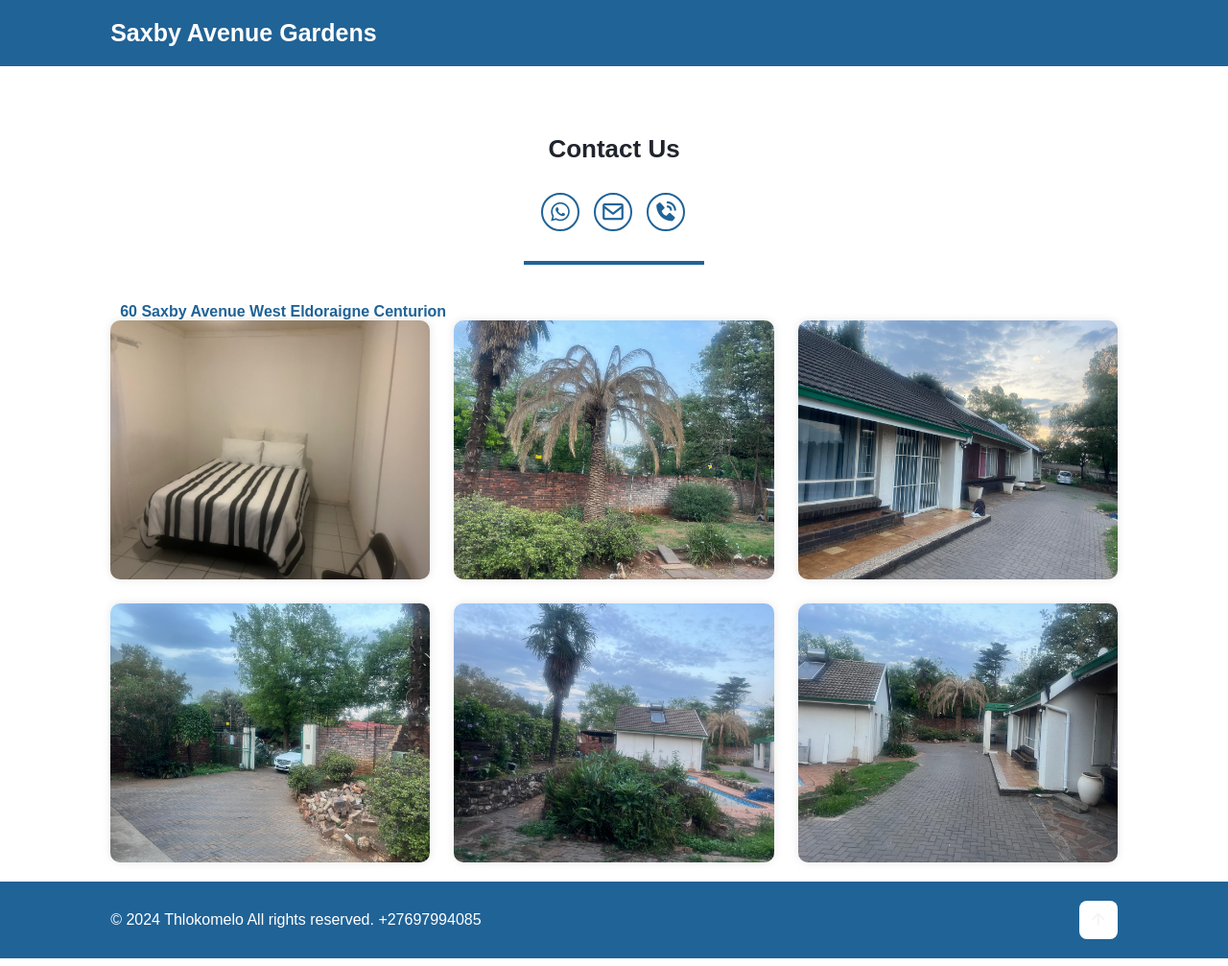
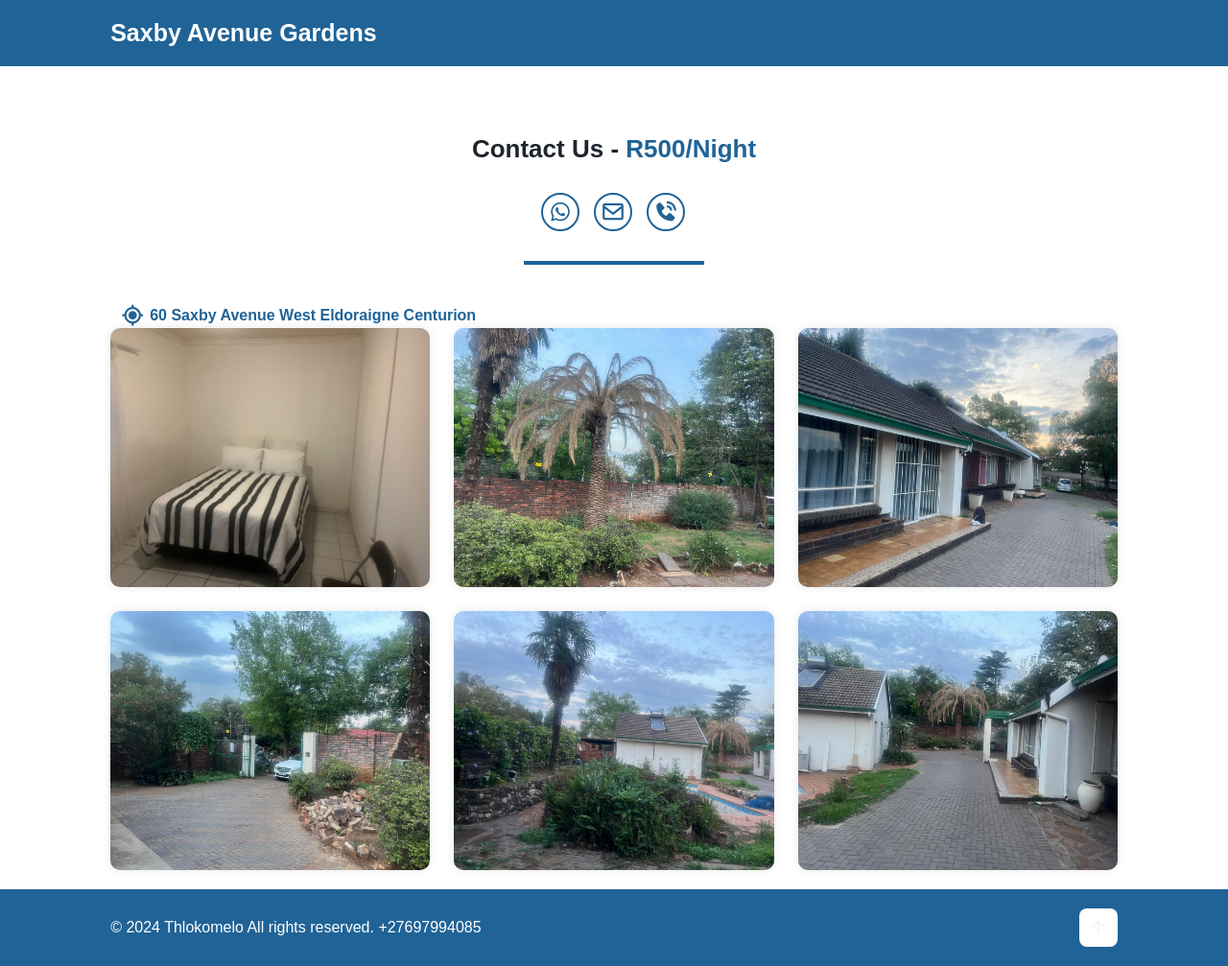
Before and after one commit to Nkateko00/Thlokome, a website: page public/index.html in a window 1280 px wide. Shown: the whole page at 96% size. Drawn offline with nearby package versions, Linux system fonts and the light colour scheme; a web font is replaced by a local one.

Commit message:
icons update

```diff
--- a/public/index.html
+++ b/public/index.html
@@ -13,15 +13,15 @@
     </header>
     <!-- home section with image disaplays -->
      <section class="home" id="home">
-        <h2 class="heading"> Contact Us</h2>
+        <h2 class="heading"> Contact Us - <span> R500/Night</span></h2>
         <div class="social-media">
-            <a href="https://wa.me/27697994085"><i class='bx bxl-whatsapp'></i></a>
+            <a href="https://wa.me/+27697994085"><i class='bx bxl-whatsapp'></i></a>
             <a href="mailto:tekonku@icloud.com"><i class='bx bx-envelope'></i></a>
             <a href="tel:+27697994085"><i class='bx bxs-phone-call'></i></a>
         </div>
         <div class="underline">
         </div>
-        <h3 class="address">60 Saxby Avenue West Eldoraigne Centurion</h3>
+        <h3 class="address"><i class='bx bx-current-location' ></i>60 Saxby Avenue West Eldoraigne Centurion</h3>
         <div class="img-container">
             <div class="img-box">
                 <img src="thlokomelo1.jpg" alt="" width="270" height="270">
--- a/public/style.css
+++ b/public/style.css
@@ -183,13 +183,17 @@ span{
     font-size: 1.6rem;
     margin-top: 4rem;
     margin-left: 1rem;
-
+    display: flex;
+    align-items: center;
 }
-
+.address i{
+    margin-right: 0.5rem;
+}
 .heading a,
 .address a{
     color: var(--text-color);
 }
+
 
 i{
     font-size: 2.6rem;
```
